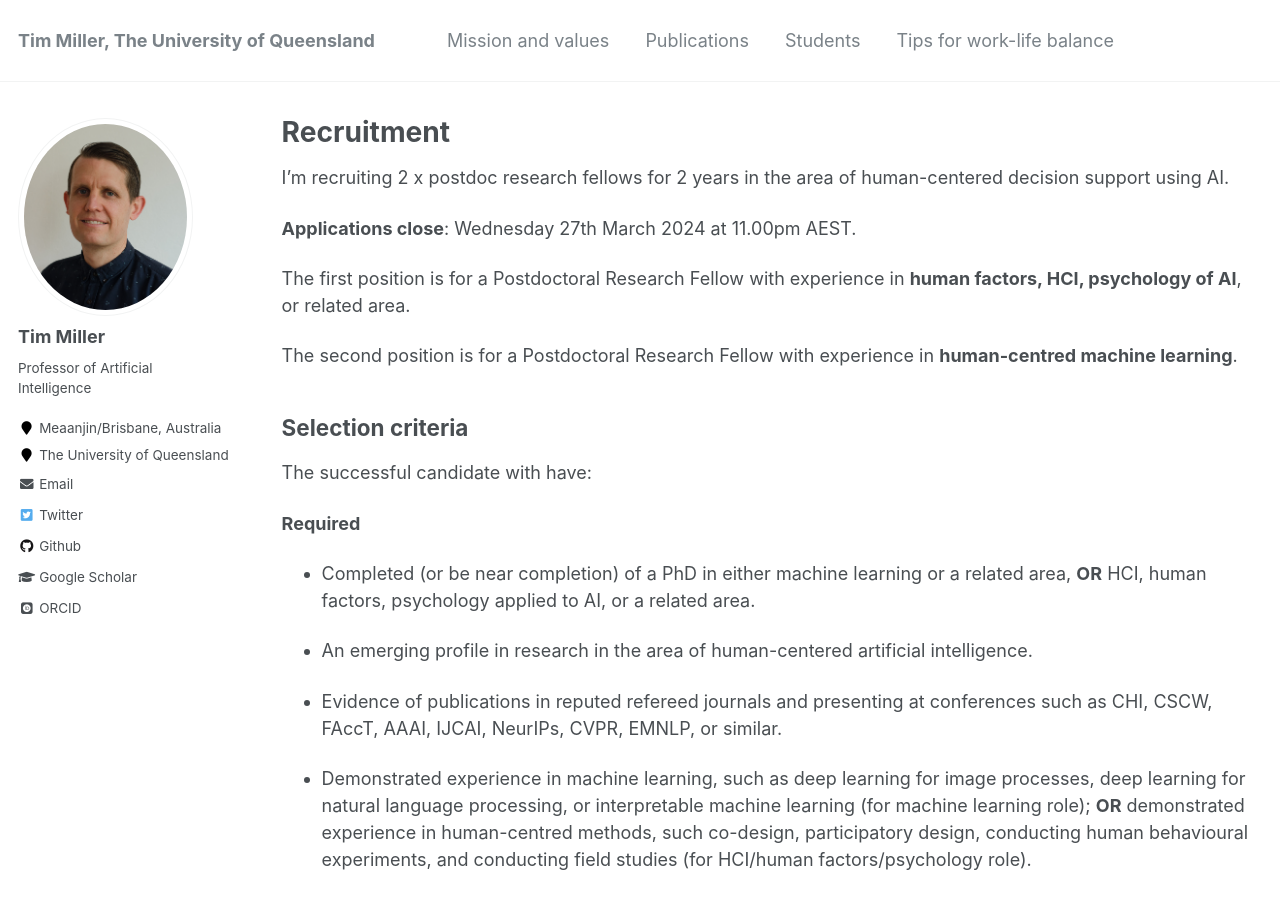
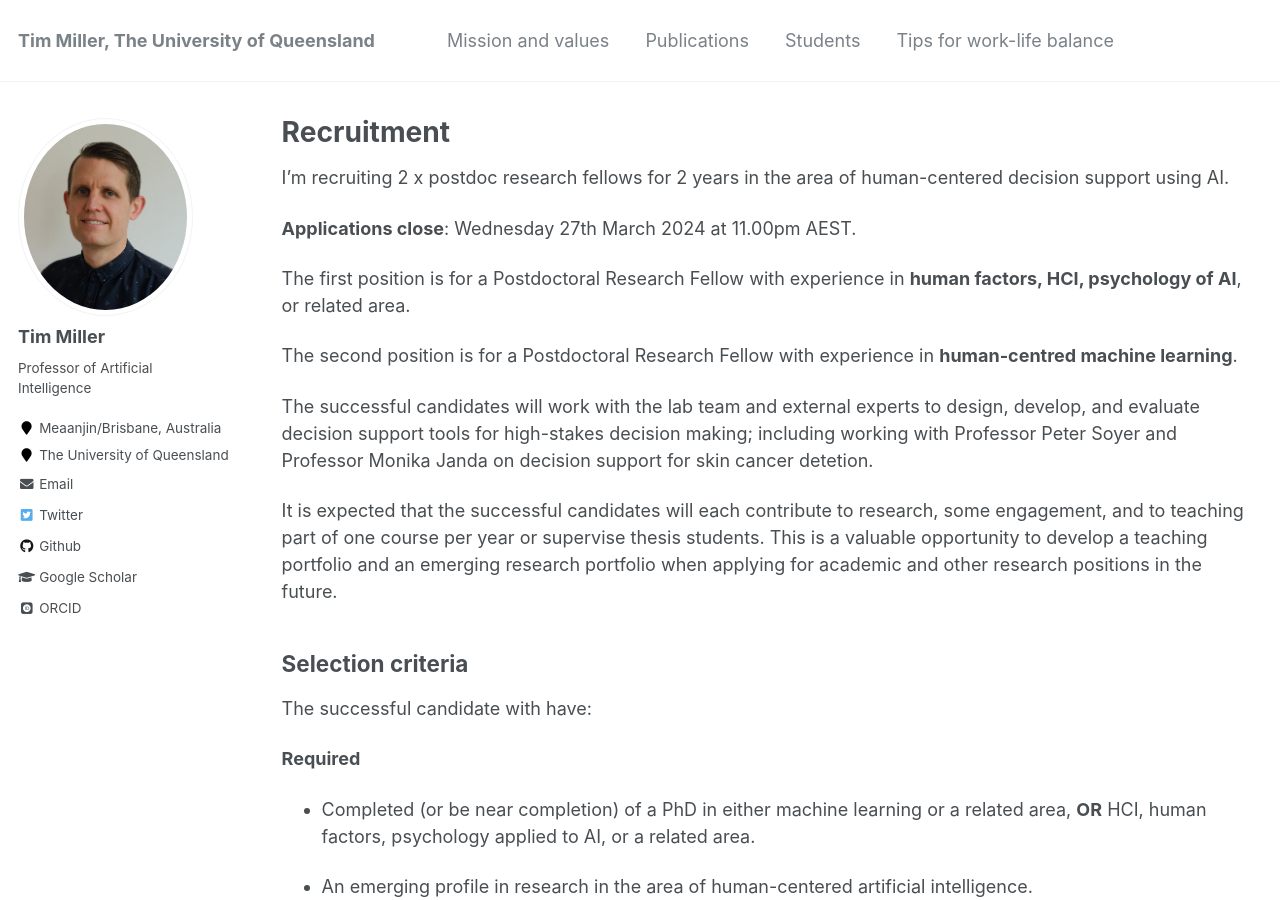
Before and after one commit to uqtmiller/uqtmiller.github.io, a Jekyll site: the page built from _pages/recruitment.md, in a window 1280 px wide and 900 px high. Built offline with Jekyll 4.4.1, drawn with Linux system fonts in a browser that asks for light colours; some web fonts are replaced.

Commit message:
Update recruitment.md

```diff
--- a/_pages/recruitment.md
+++ b/_pages/recruitment.md
@@ -13,6 +13,10 @@ I'm recruiting 2 x postdoc research fellows for 2 years in the area of human-cen
 The first position is for a Postdoctoral Research Fellow with experience in **human factors, HCI, psychology of AI**, or related area.
 
 The second position is for a Postdoctoral Research Fellow with experience in **human-centred machine learning**.
+
+The successful candidates will work with the lab team and external experts to design, develop, and evaluate decision support tools for high-stakes decision making; including  working with Professor Peter Soyer and Professor Monika Janda on decision support for skin cancer detetion.
+
+It is expected that the successful candidates will each contribute to research, some engagement, and to teaching part of one course per year or supervise thesis students. This is a valuable opportunity to develop a teaching portfolio and an emerging research portfolio when applying for academic and other research positions in the future.
 
 ## Selection criteria
 
```
